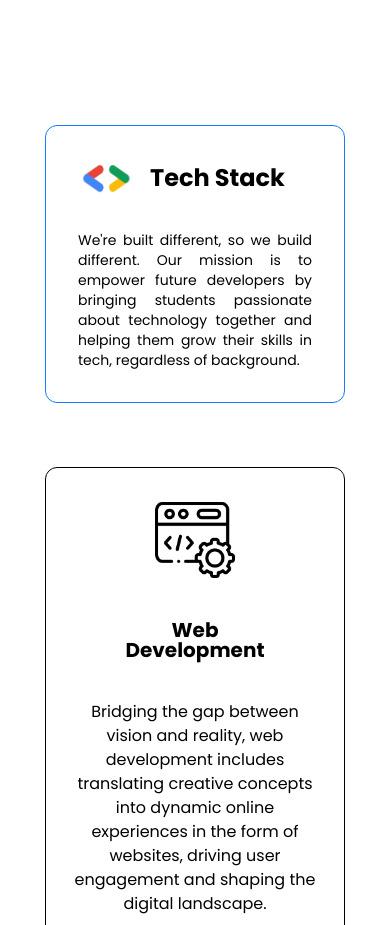
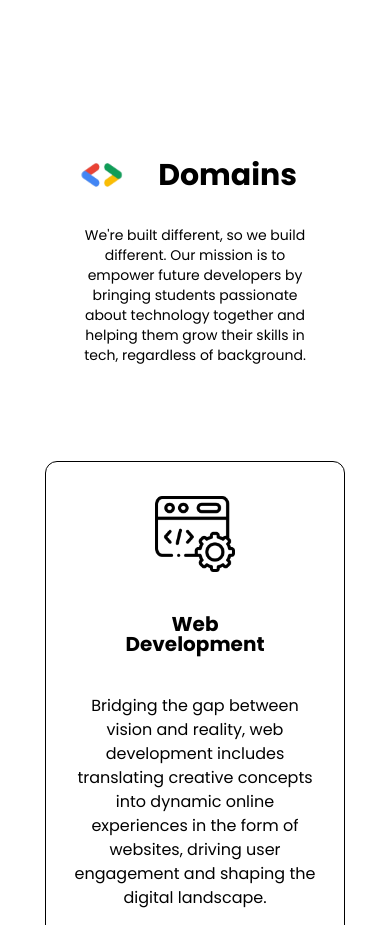
Before and after one commit to GDSC-IETDAVV/GDSC_Website, a Next.js app: page / in a window 390 px wide. Shown: the part 3040-3965 px from the top of the page. Built offline with nearby package versions, Linux system fonts and the light colour scheme.

Commit message:
fixed domains section for smaller screens

```diff
--- a/src/app/components/TechStack/DomainDesc.tsx
+++ b/src/app/components/TechStack/DomainDesc.tsx
@@ -24,10 +24,11 @@ const DomainDesc = () => {
               src={"/gdscLogoOnly.svg"}
               width={56}
               height={40}
+              sizes="(max-width: 768px) 100vw, (max-width: 1200px) 50vw, 33vw"
               alt="logo"
             />
           </div>
-          <div className="font-bold text-2xl sm:text-6xl px-4">Domains</div>
+          <div className="font-bold text-3xl sm:text-6xl px-4">Domains</div>
         </div>
         <div className="w-full">
           <p className="text-center text-sm sm:text-base">
--- a/src/app/components/TechStack/index.tsx
+++ b/src/app/components/TechStack/index.tsx
@@ -110,7 +110,10 @@ const TechStack = () => {
           className="flex flex-col gap-16 pt-24 lg:justify-center lg:items-center"
           style={{ clipPath: "polygon(0 0, 100% 0, 100% 100%, 0% 100%)" }}
         >
-          <MiddleCard />
+          {/* <MiddleCard /> */}
+          <div className="w-full flex items-center justify-center">
+            <DomainDesc />
+          </div>
           <div className="flex flex-col lg:flex-row lg:flex-wrap gap-6 justify-between items-center">
             {data.map((item, index) => {
               return (
```
